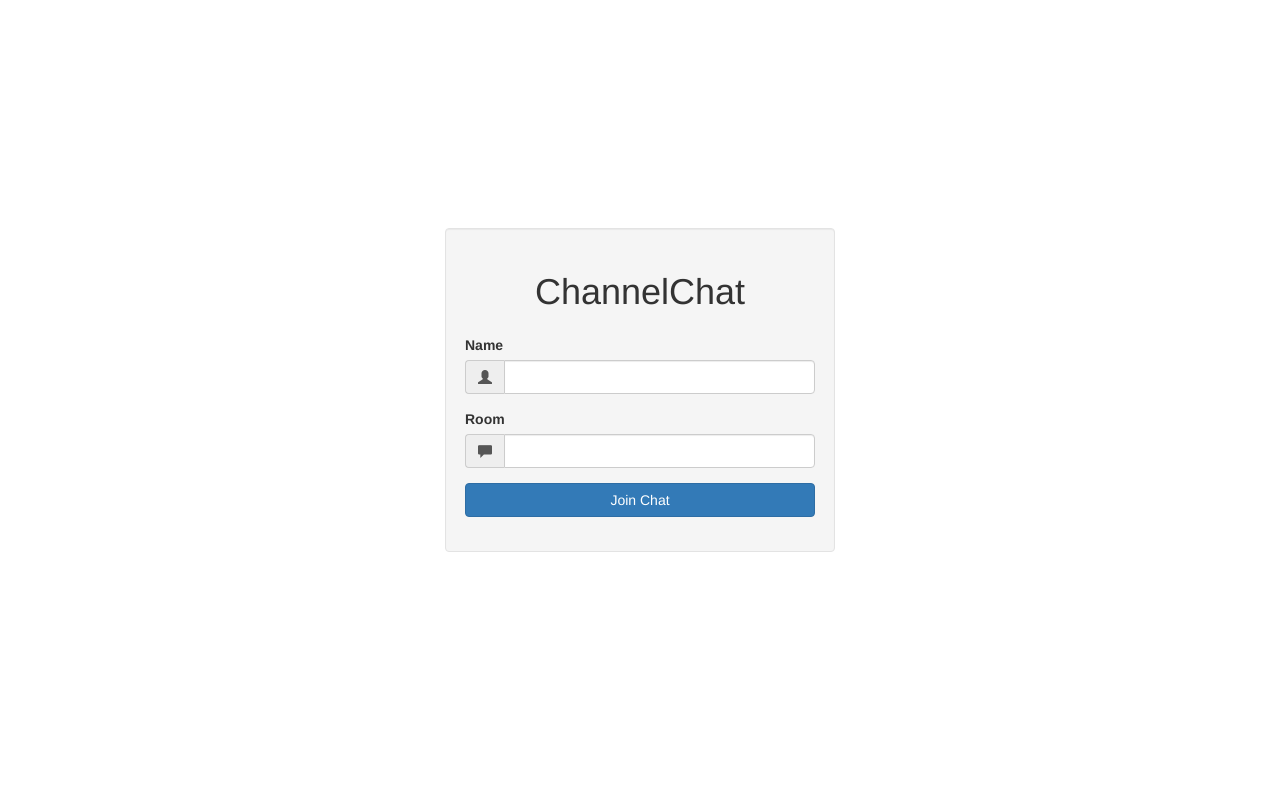
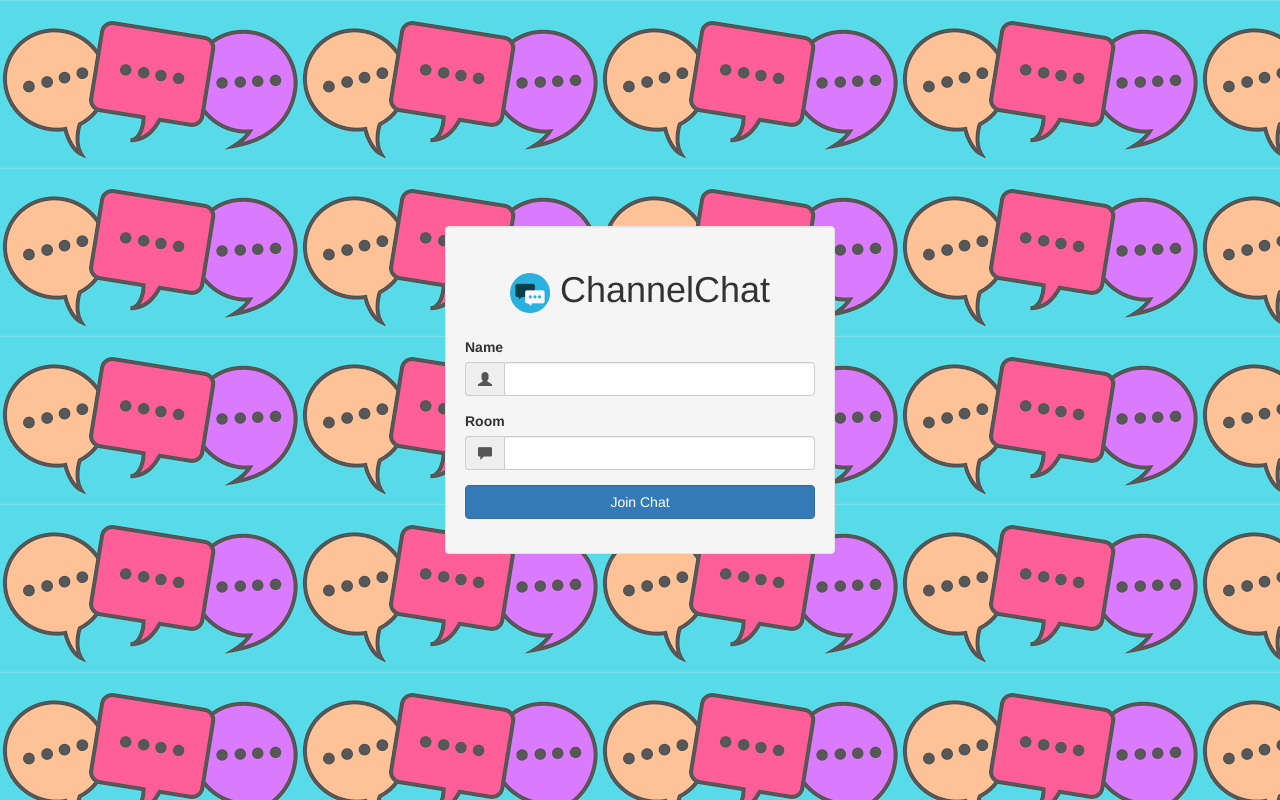
Before and after one commit to aarish407/ChannelChat, a website: page public/index.html in a window 1280 px wide. Drawn offline with Linux system fonts and the light colour scheme.

Commit message:
Icons added

```diff
--- a/public/index.html
+++ b/public/index.html
@@ -8,14 +8,16 @@
     <link rel='stylesheet' href='./css/styles.css'>
   </head>
 
-  <body>
+  <body background="chat4.png">
+
+
 
     <div class='vertical-center'>
       <div class='container'>
         <div class='row'>
           <div class='col-md-4 col-md-offset-4 well'>
 
-            <h1 class='text-center'>ChannelChat</h1>
+            <h1 class='text-center'><img src="chat2.png" height="40px"> ChannelChat</h1>
 
             <form action='/chat.html'>
               <div class='form-group'>
@@ -24,7 +26,7 @@
                   <span class='input-group-addon'>
                     <i class='glyphicon glyphicon-user'></i>
                   </span>
-                  <input type='text' name='name' class='form-control' required />
+                  <input type='text' name='name' class='form-control' required/>
                 </div>
               </div>
 
```
Also changed, not shown: public/chat1.png (added), public/chat2.png (added), public/chat3.jpg (added), public/chat4.png (added), 1 other file.
